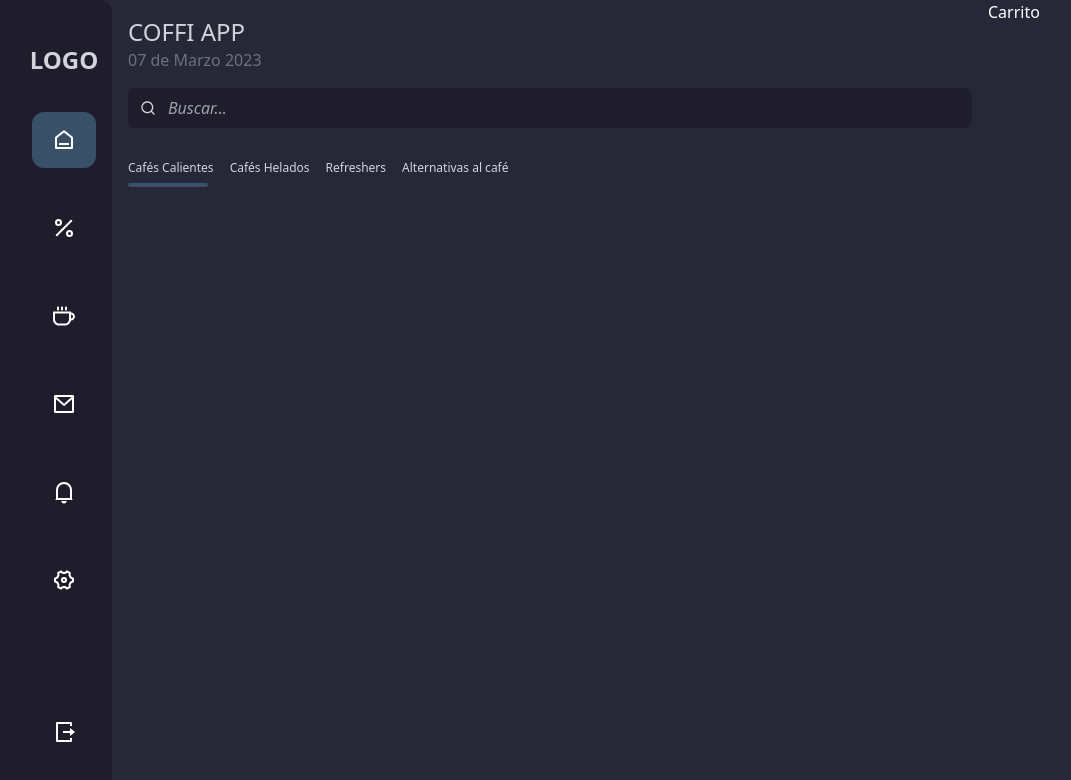
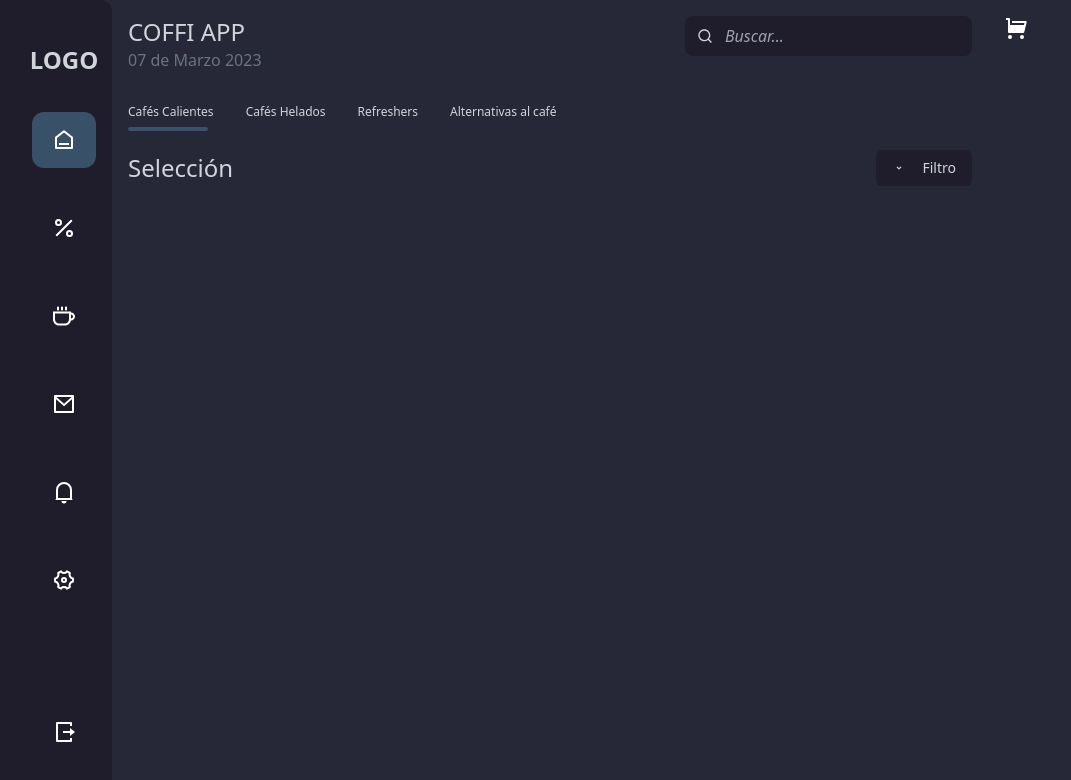
Before and after one commit to rolandoarellano69/Dashboard-react-twind, a React (Vite) app: page / in a window 1280 px wide. Shown: the top 780 px of the page, without its empty margins (0-1071 px from the left). Built offline with nearby package versions, Linux system fonts and the light colour scheme.

Commit message:
MenuCoffe V.0.1.5

```diff
--- a/src/App.jsx
+++ b/src/App.jsx
@@ -4,6 +4,8 @@ import { RiMenu2Fill, RiHome3Line, RiFileList3Line, RiSettings4Line, RiCloseLine
 import { CgCoffee } from "react-icons/cg"
 import Header from "./components/shared/Header"
 import Car from "./components/shared/Car"
+import MenuCoffee from "./components/shared/MenuCoffee"
+import Tabs from "./components/shared/Tabs"
 
 
 function App() {
@@ -41,9 +43,13 @@ function App() {
         <div className="lg:col-span-6 ">
           <Header />
 
-
+          <MenuCoffee />
         </div>
         <Car />
+
+
+
+
       </main>
     </div>
   )
--- a/src/components/shared/Car.jsx
+++ b/src/components/shared/Car.jsx
@@ -1,10 +1,11 @@
 
-
+import { RiShoppingCartFill } from 'react-icons/ri'
 function Car() {
   return (
-    <div className="lg:col-2  fixed lg:static right-0 text-white">
-    Carrito
-  </div>
+    <div className="lg:col-2  fixed lg:static right-0 text-white p-4">
+
+      <RiShoppingCartFill className="text-2xl " />
+    </div>
   )
 }
 
--- a/src/components/shared/Header.jsx
+++ b/src/components/shared/Header.jsx
@@ -7,7 +7,7 @@ function Header() {
     <header className="p-4">
       {/*header*/}
 
-      <div className='flex flex-col gap-4 mb-6'>
+      <div className='flex flex-col md:flex-row md:justify-between md:items-centergap-4 mb-6'>
 
         <div>
           <h1 className='text-2xl text-gray-300'>COFFI APP</h1>
@@ -23,7 +23,9 @@ function Header() {
           </div>
         </form>
       </div>
+
       {/*Tabs*/}
+
       <Tabs />
     </header>
 
--- a/src/components/shared/MenuCoffee.jsx
+++ b/src/components/shared/MenuCoffee.jsx
@@ -1,8 +1,11 @@
 import React from 'react'
-
+import {RiArrowDropDownLine} from 'react-icons/ri'
 function MenuCoffee() {
   return (
-    <div>MenuCoffee</div>
+    <div className='px-4 text-gray-300 flex justify-between items-center'>
+      <h2 className='text-2xl py-2 '>Selección</h2>
+      <button className='bg-[#1F1D2B] flex rounded-md items-center text-sm gap-4 py-2 px-4'><RiArrowDropDownLine className='text-slate-300'/>Filtro</button>
+    </div>
   )
 }
 
--- a/src/components/shared/Tabs.jsx
+++ b/src/components/shared/Tabs.jsx
@@ -1,7 +1,7 @@
 
 function Tabs() {
   return (
-    <nav className="text-gray-300 flex items-center gap-4 text-xs group ">
+    <nav className="text-gray-300 flex items-center gap-4 text-xs  justify-between lg:justify-start lg:gap-8 ">
       <a href="#" className="relative py-2  before:w-20 before:h-1 before:absolute before:bg-[#395168] before:left-0 before:rounded-md before:-bottom-[3px]">Cafés Calientes</a>
       <a href="#" className="">Cafés Helados</a>
       <a href="#">Refreshers</a>
```
